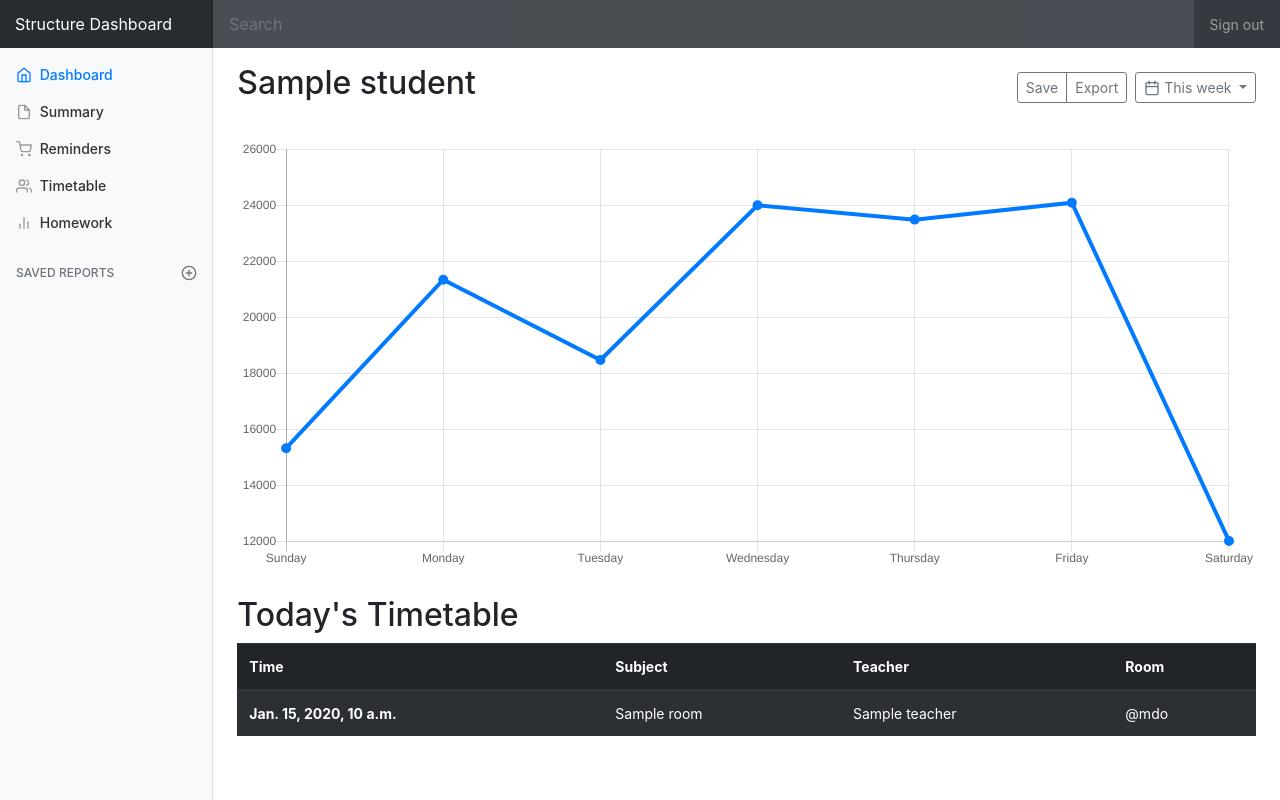
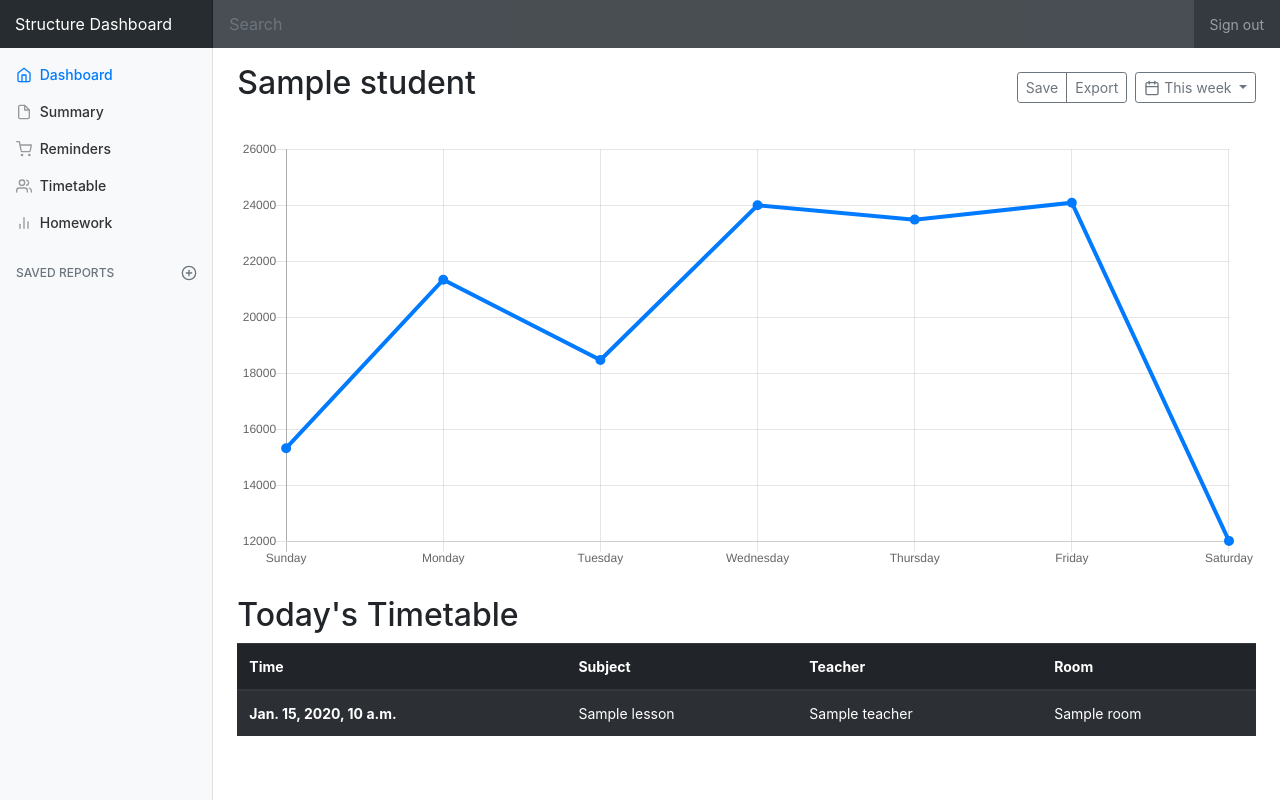
Before and after one commit to AnonGuy/structure, a Django app: template structure_server/dashboard/templates/dashboard.html in a window 1280 px wide. Run offline with Django 3.2, Linux system fonts and the light colour scheme; the template is opened without the code that fills it: most values are stand-ins (such as "Sample title", 1, 10 or a date in 2020); data that the repository does not hold is empty; some libraries are stand-ins or nearby versions.

Commit message:
Update dashboard.html

```diff
--- a/structure_server/dashboard/templates/dashboard.html
+++ b/structure_server/dashboard/templates/dashboard.html
@@ -122,9 +122,9 @@
               {% for lesson in student.short_timetable %}
               <tr>
                 <th scope="row">{{ lesson.time }}</th>
+                <td>{{ lesson.subject }}</td>
+                <td>{{ lesson.teacher }}</td>
                 <td>{{ lesson.room }}</td>
-                <td>{{ lesson.teacher }}</td>
-                <td>@mdo</td>
               </tr>
               {% endfor %}
             </tbody>
```
